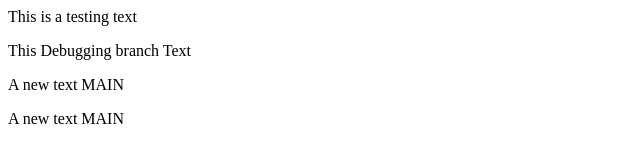
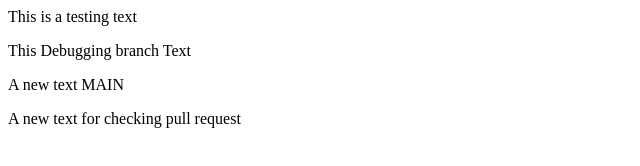
Before and after one commit to Jayesh-Mandal/NewTryRepo, a plain HTML site: page index.html in a window 1280 px wide. Shown: the whole page, without its empty margins (0-640 px from the left). Drawn offline with Linux system fonts and the light colour scheme.

Commit message:
updated text

```diff
--- a/index.html
+++ b/index.html
@@ -1,4 +1,4 @@
 <p>This is a testing text</p>
 <p>This Debugging branch Text</p>
 <p>A new text MAIN</p>
-<p>A new text MAIN</p>
+<p>A new text for checking pull request</p>
```
